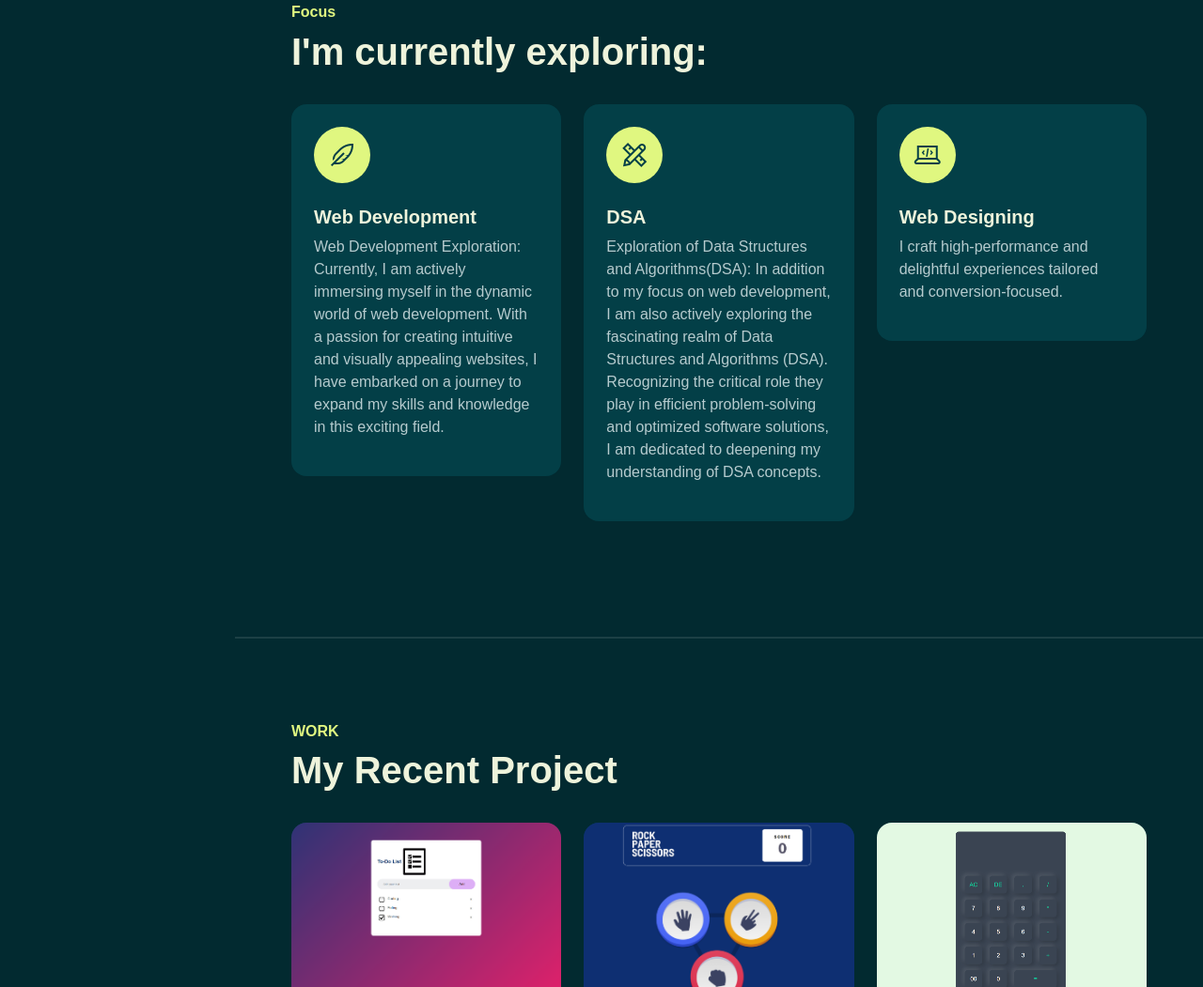
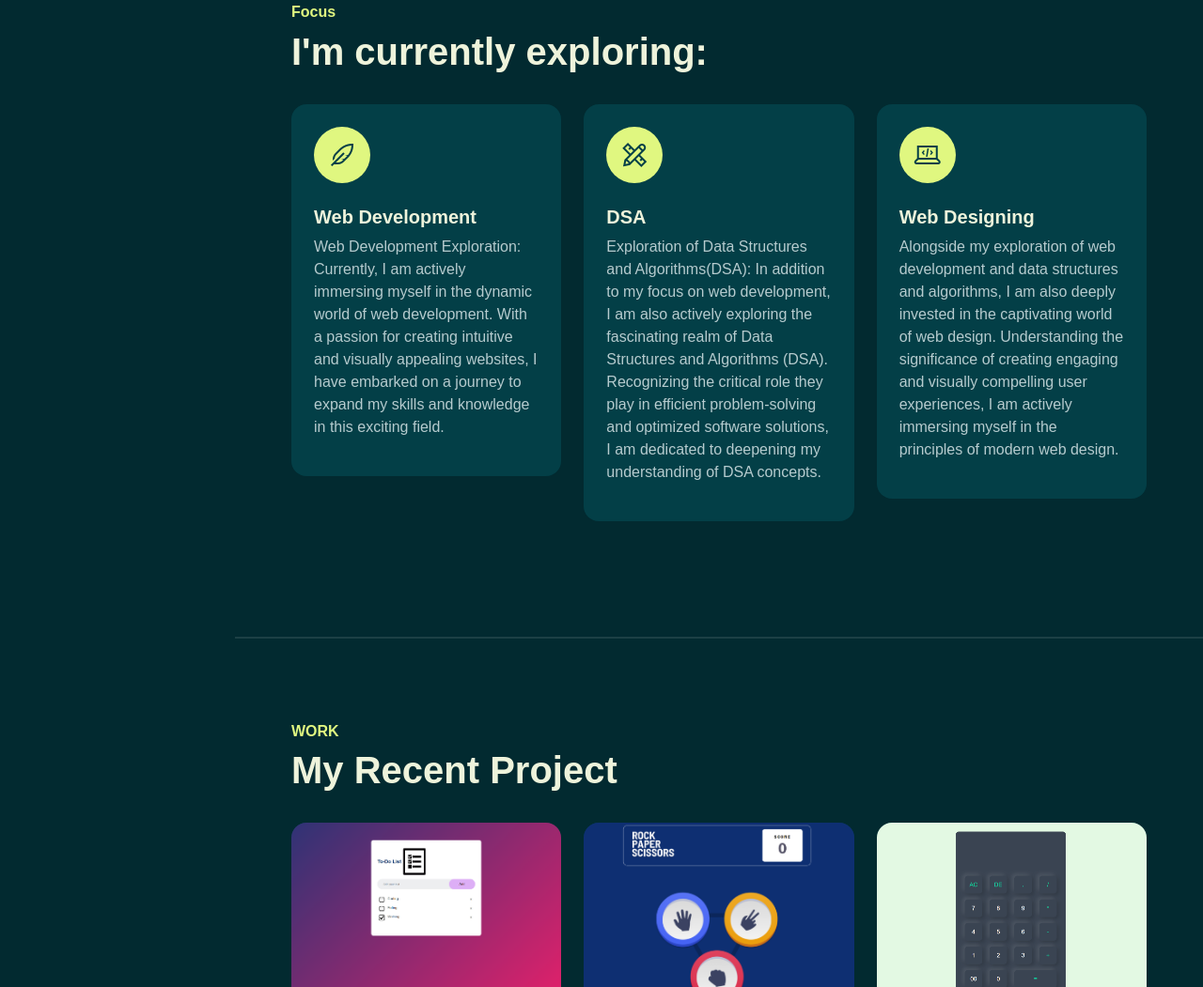
Before and after one commit to sameekshaagupta/Personal-Portfolio, a plain HTML site: page index.html in a window 1280 px wide. Shown: the part 920-1971 px from the top of the page at 94% size. Drawn offline with Linux system fonts and the light colour scheme; a web font is replaced by a local one.

Commit message:
index.html

```diff
--- a/index.html
+++ b/index.html
@@ -100,7 +100,7 @@
                 <i class="las la-laptop-code"></i>
               </div>
               <h5 class="mt-4 mb-2">Web Designing</h5>
-              <p>I craft high-performance and delightful experiences tailored and conversion-focused.</p>
+              <p>Alongside my exploration of web development and data structures and algorithms, I am also deeply invested in the captivating world of web design. Understanding the significance of creating engaging and visually compelling user experiences, I am actively immersing myself in the principles of modern web design.</p>
             </div>
           </div>
         </div>
```
